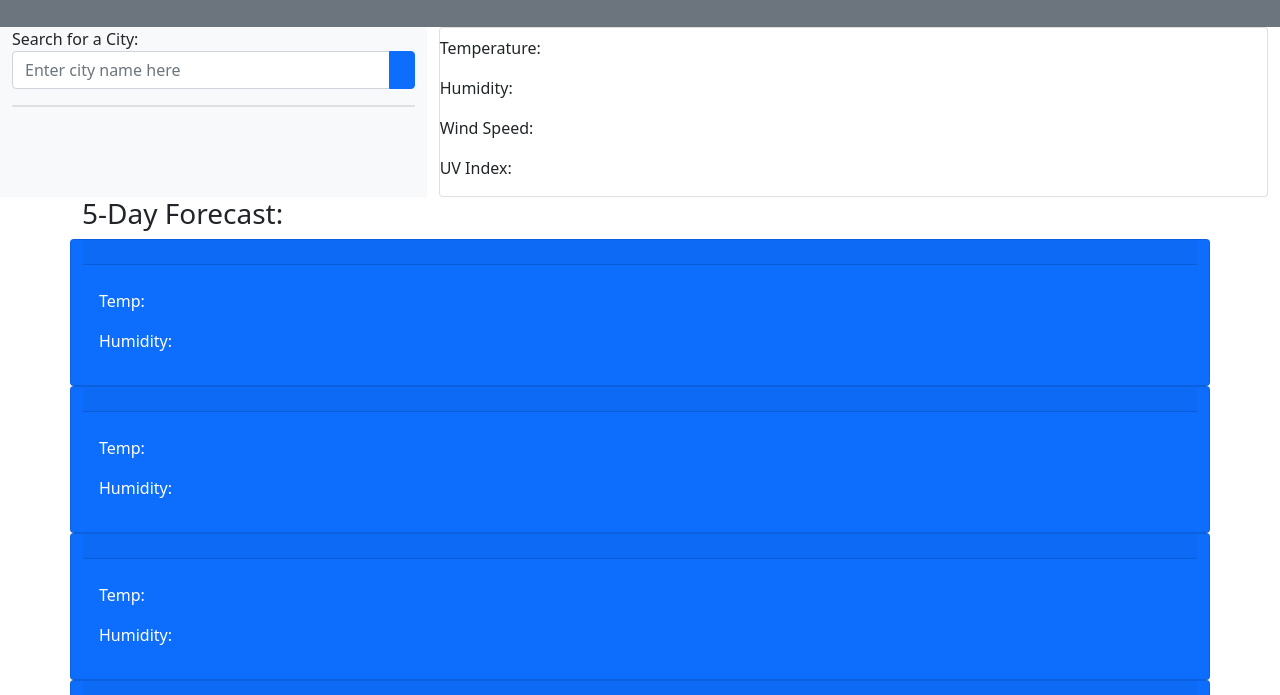
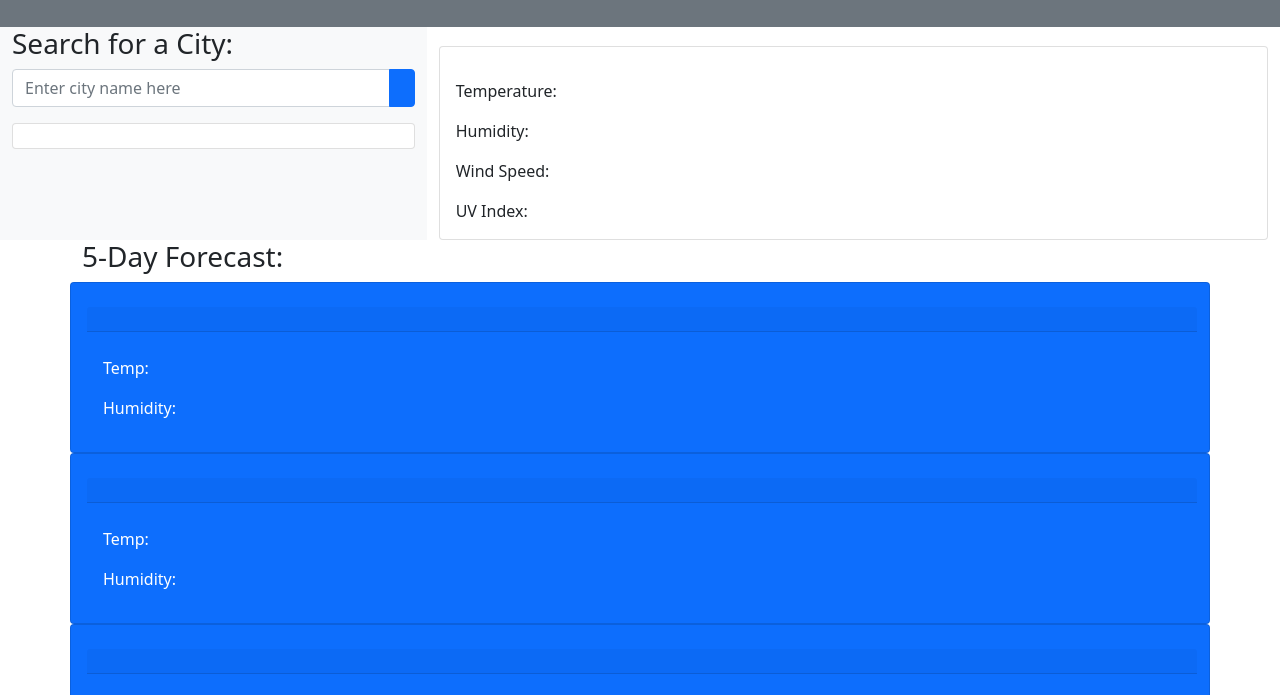
Before and after one commit to KeonaK/WeatherDashApp, a plain HTML site: page index.html in a window 1280 px wide. Shown: the part 77-772 px from the top of the page. Drawn offline with nearby package versions, Linux system fonts and the light colour scheme; some icons are missing.

Commit message:
added further fixes to the display

```diff
--- a/Assets/style.css
+++ b/Assets/style.css
@@ -5,3 +5,12 @@
   margin: 0;
   box-sizing: border-box;
 }
+
+.weatherDisplay {
+  margin-top: 1.2rem;
+}
+
+.card {
+  padding-top: 1.5rem;
+  padding-left: 1rem;
+}
--- a/index.html
+++ b/index.html
@@ -9,7 +9,7 @@
     <title>Weather Dashboard</title>
 </head>
 <!--Header section-->
-<header class = " mb-8 p-4 bg-secondary text-white">
+<header class = "p-4 bg-secondary text-white">
 
     <h1 class= "text-center">Weather Dashboard</h1>
 </header>
@@ -18,7 +18,7 @@
     <section class= "container-fluid">
         <div class = "row" >
             <div class="col-12 col-md-4  bg-light">
-                <label for="searching">Search for a City: </label>
+                <h3>Search for a City: </h3>
             <div class=" input-group mb-3">
                 <input placeholder="Enter city name here" type="text" class=" col -12 form-control" aria-describedby="button-addon2" id = "search_input">
                 <button class=" btn btn-primary" type="button" id="button-addon2"><span class="iconify" data-inline="false" data-icon="bx:bx-search-alt" style="color: white; font-size: 24px;"></span></button>
```
